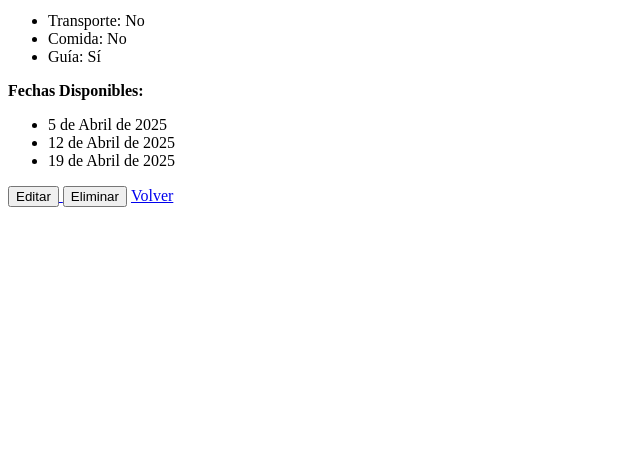
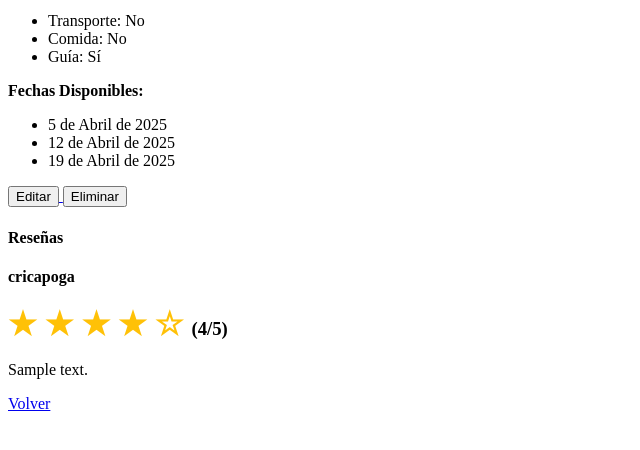
Before and after one commit to CRICAPOGA/Rutas_andinas, a Django app: template RutasAndinas/Plans/templates/CrudPlan/viewPlan.html in a window 1280 px wide. Shown: the part 333-783 px from the top of the page, without its empty margins (0-640 px from the left). Run offline with Django 5.2, Linux system fonts and the light colour scheme; the template is opened without the code that fills it: values that come from a table or form of the project are taken from there, others are empty; data comes from the database, SQL or seed files in the repository; tables that the repository leaves empty hold one stand-in row (values such as "Sample post").

Commit message:
fix/add - Reseñas en la vista del admin

```diff
--- a/RutasAndinas/Plans/templates/CrudPlan/viewPlan.html
+++ b/RutasAndinas/Plans/templates/CrudPlan/viewPlan.html
@@ -63,6 +63,123 @@
         </button>
     </form>
 
+    <div class="mb-3">
+        <h4>Reseñas</h4>
+        {% if reviews %}
+            {% for review in reviews %}
+                <div class="border p-2 mb-2">
+                    <p><strong>{{ review.user_id.username }}</strong></p>
+                    <h3>
+                        <span class="star-rating stary">
+                            {% for i in "12345" %}
+                                {% if i <= review.rate|stringformat:"s" %}
+                                    &#9733;
+                                {% else %}
+                                    &#9734;
+                                {% endif %}
+                            {% endfor %}
+                        </span>
+                        ({{ review.rate }}/5)
+                    </h3>
+                    <p>{{ review.content }}</p>
+
+                    {% if review.user_id == request.user %}
+                        <button class="btn btn-warning btn-sm edit-btn" data-review-id="{{ review.review_id }}">Editar</button>
+                        <button class="btn btn-danger btn-sm delete-btn" data-review-id="{{ review.review_id }}">Eliminar</button>
+
+                        <!-- Formulario de edición -->
+                        <div id="edit-form-{{ review.review_id }}" class="edit-form" style="display: none;">
+                            <form method="POST" action="{% url 'reviews:edit_review' plan.plan_id review.review_id %}">
+                                {% csrf_token %}
+                                <div class="mb-3">
+                                    <label for="rate" class="form-label">Nueva Calificación:</label>
+                                    <div id="star-container" class="mb-2">
+                                        {% for i in "12345" %}
+                                            <span class="star" data-value="{{ i }}">&#9734;</span>
+                                        {% endfor %}
+                                    </div>
+                                    <input type="hidden" id="rate" name="rate" value="0" required>
+                                </div>
+                                <div class="mb-3">
+                                    <label for="content" class="form-label">Nuevo Comentario:</label>
+                                    <textarea name="content" rows="2" class="form-control" required>{{ review.content }}</textarea>
+                                </div>
+                                <button type="submit" class="btn btn-success btn-sm">Guardar</button>
+                                <button type="button" class="btn btn-secondary btn-sm cancel-btn">Cancelar</button>
+                            </form>
+                        </div>
+
+                        <!-- Formulario de eliminación -->
+                        <form id="delete-form-{{ review.review_id }}" method="POST" action="{% url 'reviews:delete_review' plan.plan_id review.review_id %}" style="display: none;">
+                            {% csrf_token %}
+                        </form>
+                    {% endif %}
+                </div>
+            {% endfor %}
+        {% else %}
+            <p>No hay reseñas para este plan.</p>
+        {% endif %}
+    </div>
+
     <a href="{% url 'list' %}" class="btn btn-secondary">Volver</a>
 </div>
+<script>
+    const stars = document.querySelectorAll('.star');
+    const rateInput = document.getElementById('rate');
+
+    stars.forEach((star, index) => {
+        star.addEventListener('click', () => {
+            // Actualiza el valor del input oculto
+            rateInput.value = index + 1;
+            // Resetea las estrellas
+            stars.forEach((s, i) => {
+                s.innerHTML = i <= index ? '&#9733;' : '&#9734;';
+            });
+        });
+    });
+</script>
+
+<script>
+    // Mostrar y ocultar el formulario de edición
+    document.querySelectorAll('.edit-btn').forEach(button => {
+        button.addEventListener('click', function () {
+            const reviewId = this.getAttribute('data-review-id');
+            const form = document.getElementById(`edit-form-${reviewId}`);
+            form.style.display = form.style.display === 'none' ? 'block' : 'none';
+        });
+    });
+
+    // Cancelar edición
+    document.querySelectorAll('.cancel-btn').forEach(button => {
+        button.addEventListener('click', function () {
+            this.closest('.edit-form').style.display = 'none';
+        });
+    });
+
+    // Eliminar reseña con confirmación
+    document.querySelectorAll('.delete-btn').forEach(button => {
+        button.addEventListener('click', function () {
+            const reviewId = this.getAttribute('data-review-id');
+            if (confirm("¿Estás seguro de que deseas eliminar esta reseña?")) {
+                document.getElementById(`delete-form-${reviewId}`).submit();
+            }
+        });
+    });
+</script>
+
+<style>
+    .stary {
+        font-size: 2rem;
+        color: #ffc107;
+    }
+    .star {
+        font-size: 2rem;
+        cursor: pointer;
+        color: #ffc107;
+    }
+    .star:hover {
+        transform: scale(1.2);
+    }
+</style>
+
 {% endblock %}
```
